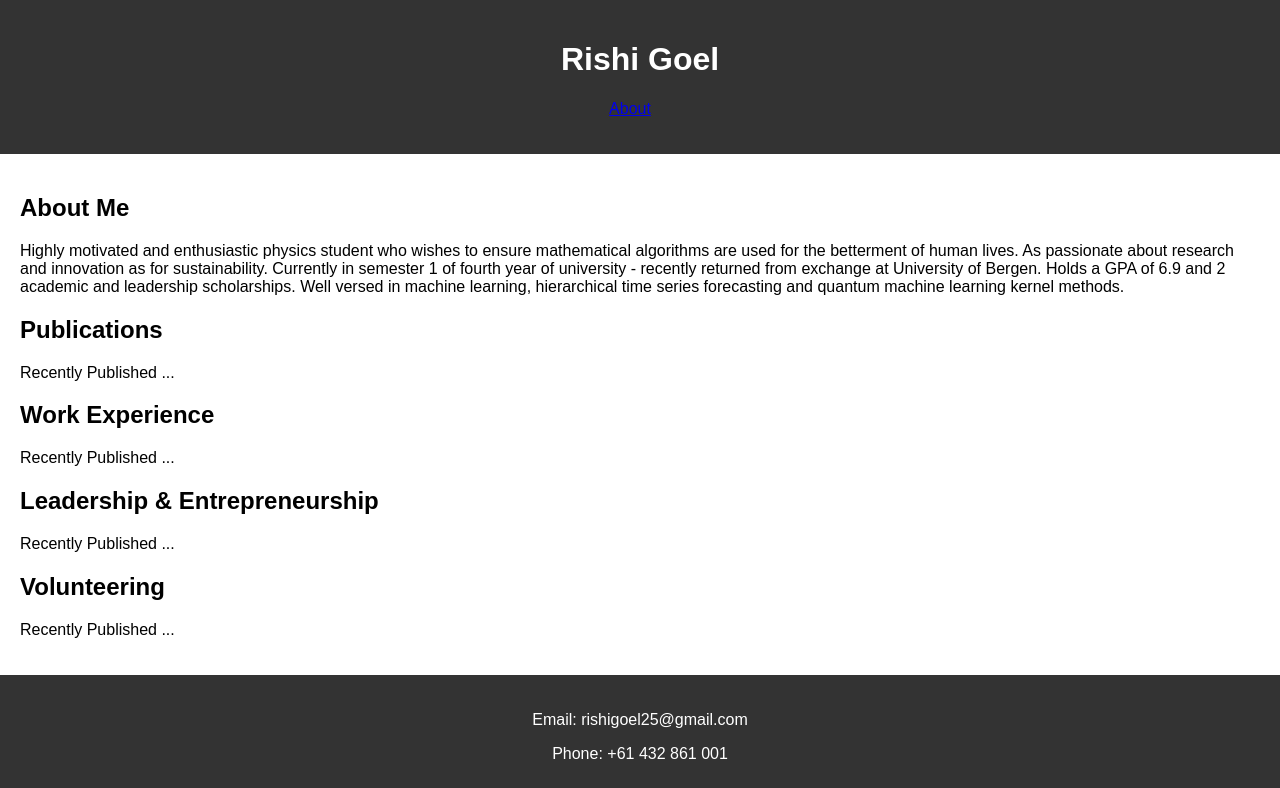
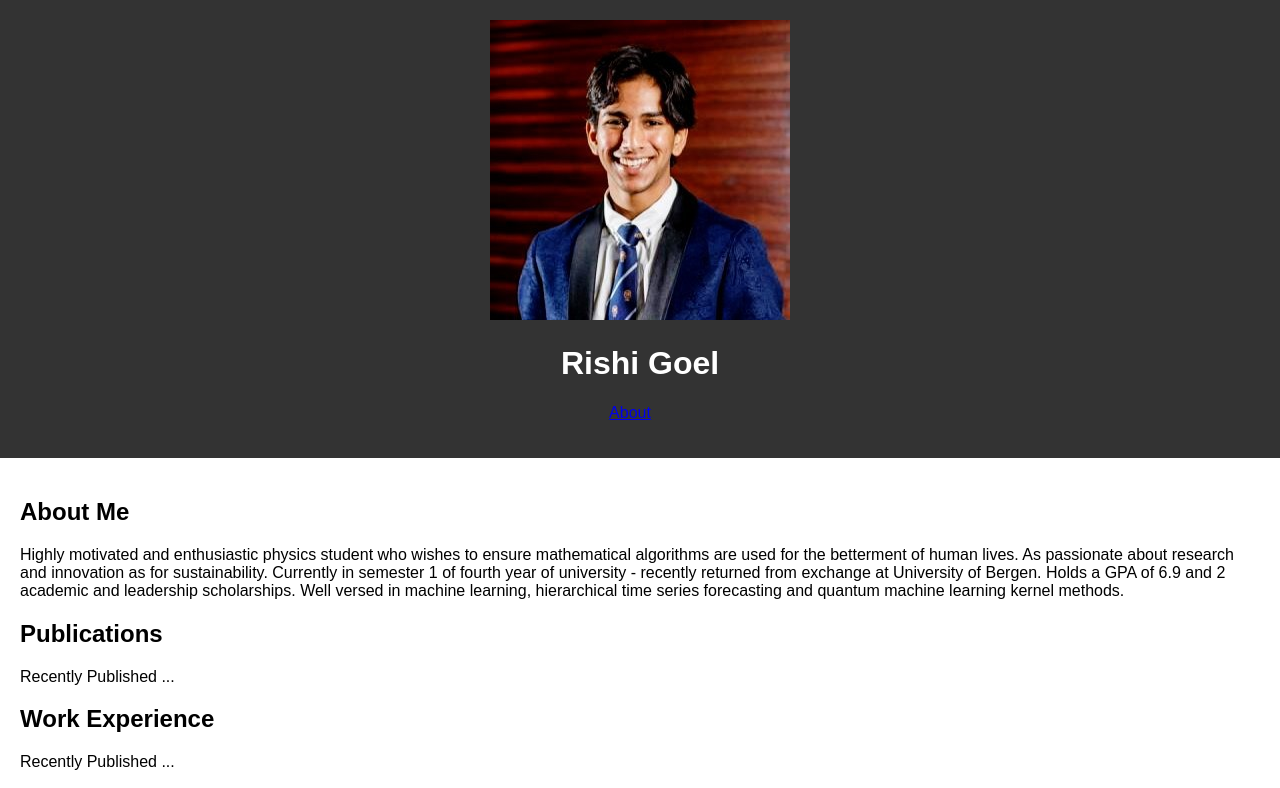
Before and after one commit to rishigoel2003/rishigoel2003.github.io, a plain HTML site: page index.html in a window 1280 px wide. Shown: the top 788 px of the page. Drawn offline with Linux system fonts and the light colour scheme.

Commit message:
headshot

```diff
--- a/index.html
+++ b/index.html
@@ -8,6 +8,7 @@
 </head>
 <body>
     <header>
+        <img src="headshot.jpg" alt="Rishi Goel's headshot">
         <h1>Rishi Goel</h1>
         <nav>
             <ul>
```
Also changed, not shown: headshot.jpg (added).
